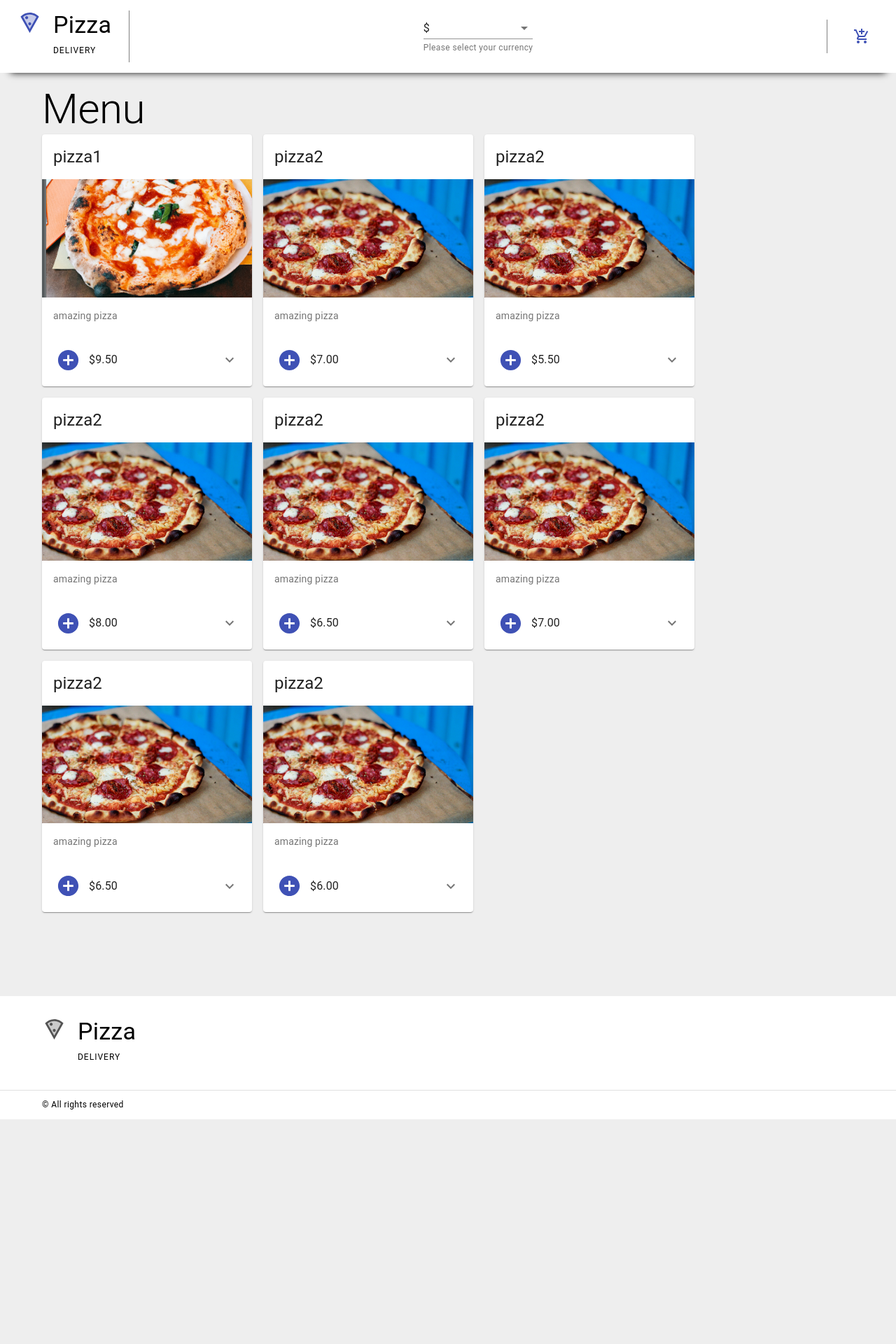
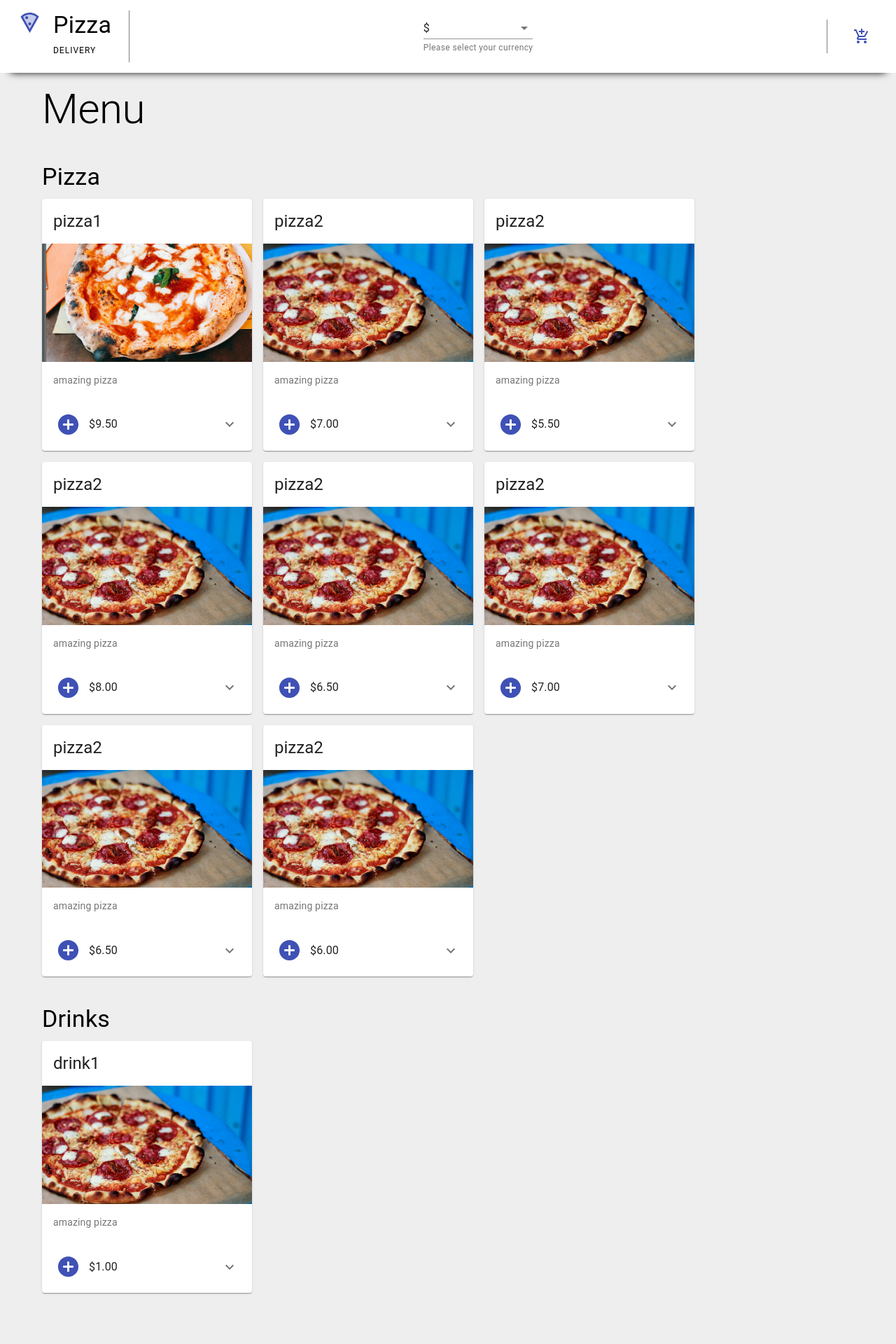
Before and after one commit to xenialugovaya/Delivery-app, a React (Create React App) app: page / in a window 1280 px wide. Shown: the top 1920 px of the page at 70% size. Before the commit the page ends 1599 px from the top, so only its background shows below. Built offline with nearby package versions, Linux system fonts and the light colour scheme.

Commit message:
Added sections

```diff
--- a/src/Data/Data.js
+++ b/src/Data/Data.js
@@ -33,60 +33,84 @@ export const deliveryCost = 5;
 
 const imagePath = process.env.PUBLIC_URL + '/images/';
 
-export const pizzas = [{
+export const foodItems = [{
     title: 'pizza1',
     priceUSD: 9.5,
     shortDescription: 'amazing pizza',
     description: 'amazing pizza',
-    image: `${imagePath}pizza.png`
+    image: `${imagePath}pizza.png`,
+    section: 'Pizza',
   },
   {
     title: 'pizza2',
     priceUSD: 7,
     shortDescription: 'amazing pizza',
     description: 'amazing pizza',
-    image: `${imagePath}pizza2.jpeg`
+    image: `${imagePath}pizza2.jpeg`,
+    section: 'Pizza',
   },
   {
     title: 'pizza2',
     priceUSD: 5.5,
     shortDescription: 'amazing pizza',
     description: 'amazing pizza',
-    image: `${imagePath}pizza2.jpeg`
+    image: `${imagePath}pizza2.jpeg`,
+    section: 'Pizza',
   },
   {
     title: 'pizza2',
     priceUSD: 8,
     shortDescription: 'amazing pizza',
     description: 'amazing pizza',
-    image: `${imagePath}pizza2.jpeg`
+    image: `${imagePath}pizza2.jpeg`,
+    section: 'Pizza',
   },
   {
     title: 'pizza2',
     priceUSD: 6.5,
     shortDescription: 'amazing pizza',
     description: 'amazing pizza',
-    image: `${imagePath}pizza2.jpeg`
+    image: `${imagePath}pizza2.jpeg`,
+    section: 'Pizza',
   },
   {
     title: 'pizza2',
     priceUSD: 7,
     shortDescription: 'amazing pizza',
     description: 'amazing pizza',
-    image: `${imagePath}pizza2.jpeg`
+    image: `${imagePath}pizza2.jpeg`,
+    section: 'Pizza',
   },
   {
     title: 'pizza2',
     priceUSD: 6.5,
     shortDescription: 'amazing pizza',
     description: 'amazing pizza',
-    image: `${imagePath}pizza2.jpeg`
+    image: `${imagePath}pizza2.jpeg`,
+    section: 'Pizza',
   },
   {
     title: 'pizza2',
     priceUSD: 6,
     shortDescription: 'amazing pizza',
     description: 'amazing pizza',
-    image: `${imagePath}pizza2.jpeg`
+    image: `${imagePath}pizza2.jpeg`,
+    section: 'Pizza',
+  },
+  {
+    title: 'drink1',
+    priceUSD: 1,
+    shortDescription: 'amazing pizza',
+    description: 'amazing pizza',
+    image: `${imagePath}pizza2.jpeg`,
+    section: 'Drinks',
   },
 ]
+
+export const menuItems = foodItems.reduce((res, food) => {
+  if (!res[food.section]) {
+    res[food.section] = [];
+  }
+  res[food.section].push(food);
+  return res;
+}, {});
--- a/src/Menu/Menu.js
+++ b/src/Menu/Menu.js
@@ -1,31 +1,47 @@
 import React from 'react';
 import styled from 'styled-components'
+import { makeStyles } from '@material-ui/core/styles';
 import { Grid } from '@material-ui/core';
 import { Typography } from '@material-ui/core';
 import FoodCard from '../FoodCard/FoodCard';
-import { pizzas } from '../Data/Data';
+import { menuItems } from '../Data/Data';
 
 
 const MenuStyle = styled.div`
   padding: 120px 60px;
 `
 
+const useStyles = makeStyles(() => ({
+  section: {
+   marginTop: '40px',
+   marginBottom: '10px',
+  },
+}));
+
 export default function Menu({orders, currency, deleted}) {
-
+  const classes = useStyles();
     return(
       <MenuStyle>
         <Typography variant="h2" component="h1">
           Menu
         </Typography>
+        {Object.entries(menuItems).map(([sectionName, foods]) => (
+          <>
+            <Typography className={classes.section} variant="h4" component="h3">
+              {sectionName}
+            </Typography>
             <Grid container spacing={2}>
-          {pizzas.map((pizza, index) => {
+              {foods.map((item, index) => {
                 return(
                   <Grid item key={index}>
-              <FoodCard index={index} parameters={pizza} { ...orders } {...currency} {...deleted}/>
+                    <FoodCard index={index} parameters={item} { ...orders } {...currency} {...deleted}/>
                   </Grid>
                   )
                 })}
         </Grid>
+          </>
+        ))}
+
       </MenuStyle>
     );
 }
```
Lines whose indentation alone changed are shown as unchanged.
